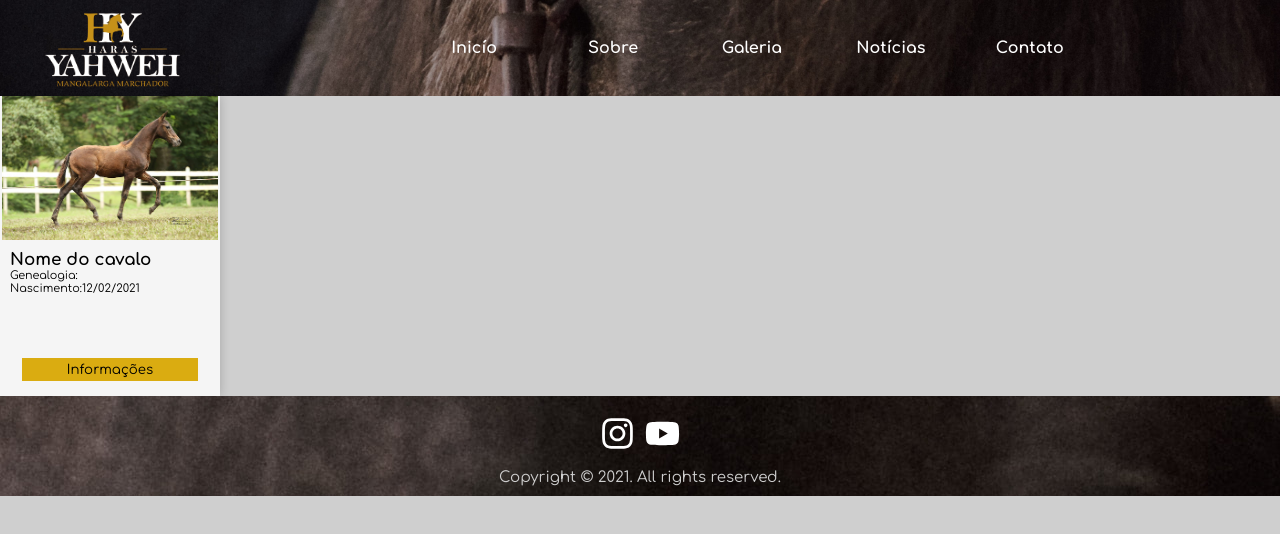
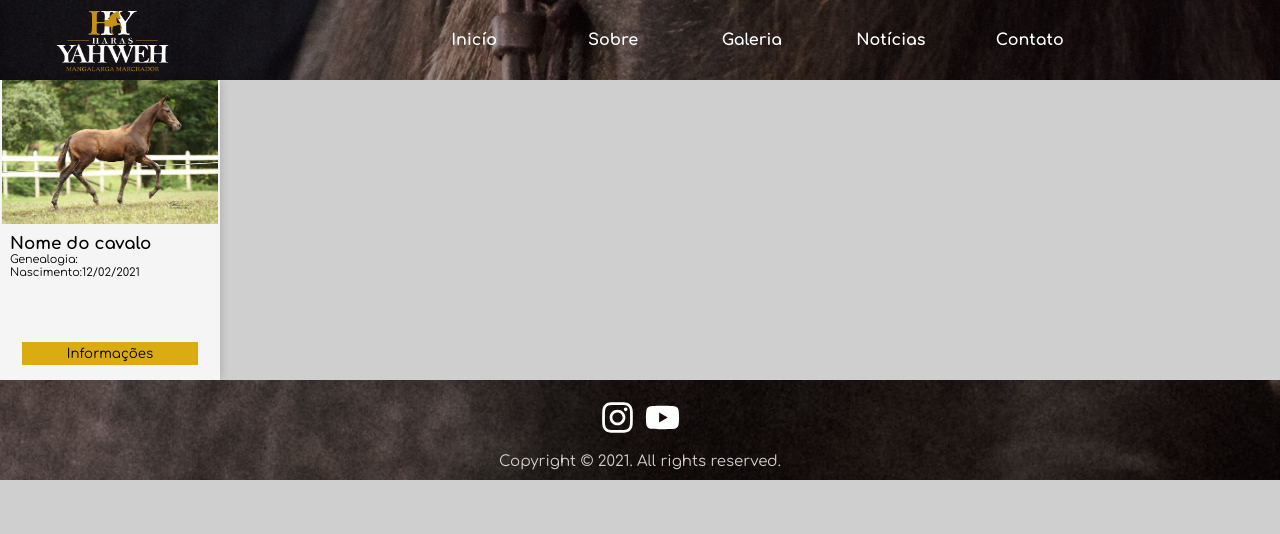
Before and after one commit to arlisson314/haras, a React (Create React App) app: page / in a window 1280 px wide. Shown: the top 534 px of the page. Built offline with nearby package versions, Linux system fonts and the light colour scheme.

Commit message:
style: adiciona estilo ao Header

```diff
--- a/src/components/Header/styles.js
+++ b/src/components/Header/styles.js
@@ -7,7 +7,7 @@ const Container = styled.header`
   background-size: cover;
   align-items: center;
   display: flex;
-  height: 12%;
+  height: 80px;
   width: 100%;
   >a {
     justify-content: center;
@@ -36,12 +36,12 @@ const Container = styled.header`
         display: flex;
         height: 50%;
         width: 10%;
-    }
-    >a:hover {
+        &:hover {
         border: 2px solid var(--primary);
         color: var(--primary);
         border-radius: 5px;
       }
     }
+  }
 `;
 export default Container;
```
Lines whose indentation alone changed are shown as unchanged.
